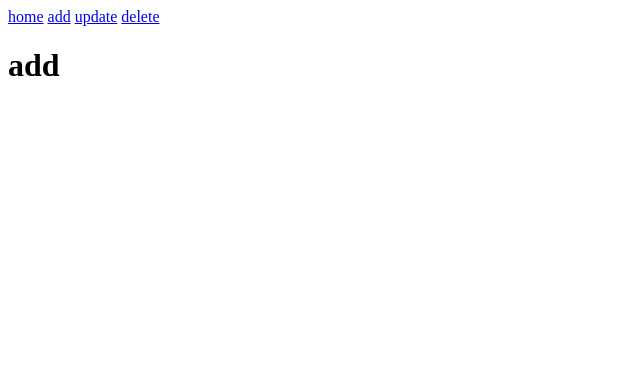
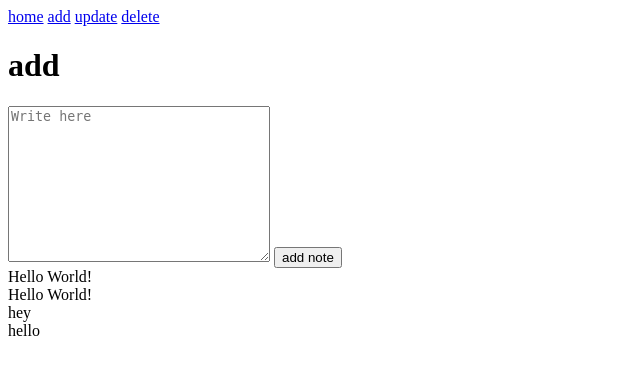
Before and after one commit to Daniel-pogi/flask-practice, a Flask app: page /add in a window 1280 px wide. Shown: the top 375 px of the page, without its empty margins (0-640 px from the left). Run offline with Flask 3, Linux system fonts and the light colour scheme.

Commit message:
Add function connected to db completed

```diff
--- a/app.py
+++ b/app.py
@@ -1,4 +1,4 @@
-from flask import Flask, render_template, url_for
+from flask import Flask, render_template, url_for, request, redirect
 from flask_sqlalchemy import SQLAlchemy
 from sqlalchemy.orm import DeclarativeBase
 from sqlalchemy import Column, Integer, Text
@@ -13,7 +13,8 @@ class Note(db.Model):
     data = Column(Text, nullable=False)
 
 app = Flask(__name__)
-app.config["SQLALCHEMY_DATABASE_URI"] = "mysql://root:root@localhost/sampledb"
+app.config["SQLALCHEMY_DATABASE_URI"] = "sqlite:///test.db"
+# app.config["SQLALCHEMY_DATABASE_URI"] = "mysql://root:root@localhost/sampledb"
 db.init_app(app)
 
 @app.route('/')
@@ -21,9 +22,17 @@ db.init_app(app)
 def home():
     return render_template('pages/home.html')
 
-@app.route('/add')
+@app.route('/add', methods=["POST", "GET"])
 def add():
-    return render_template('pages/add.html')
+    if request.method == "POST":
+        note = request.form.get("note")
+        data = Note(data=note)
+        db.session.add(data)
+        db.session.commit()
+        return redirect(url_for('add'))
+    data = Note.query.all()
+
+    return render_template('pages/add.html', data=data)
 
 @app.route('/delete')
 def delete():
--- a/templates/pages/add.html
+++ b/templates/pages/add.html
@@ -6,4 +6,13 @@
 
 {% block body %}
 <h1>add</h1>
+<form action="/add" method="post">
+    <textarea name="note" id="note" placeholder="Write here" cols="30" rows="10"></textarea>
+    <input type="submit" value="add note">
+</form>
+
+{% for i in data %}
+<div>{{ i.data }}</div>
+{% endfor %}
+
 {% endblock body %}
```
Also changed, not shown: instance/test.db.
